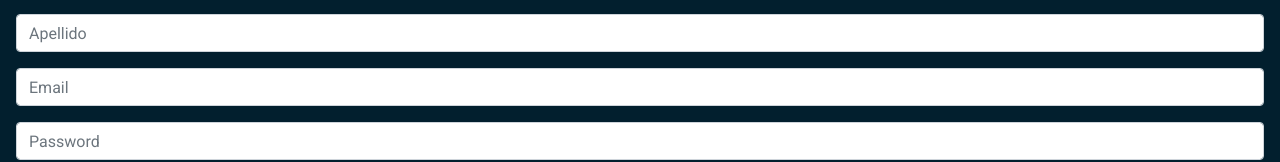
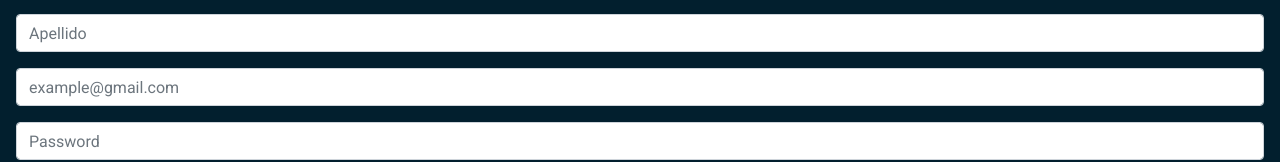
Before and after one commit to Santana20/BenchAppFrontCliente, an Angular app: page /newcliente in a window 1280 px wide. Shown: the part 404-566 px from the top of the page. Built offline with nearby package versions, Linux system fonts and the light colour scheme.

Commit message:
validando email

```diff
--- a/src/app/cliente/create-cliente/create-cliente.component.html
+++ b/src/app/cliente/create-cliente/create-cliente.component.html
@@ -216,13 +216,16 @@
         </div>
 
         <div class="form-group">
-            <input type="email" class="form-control" id="Femail" [(ngModel)]="cliente.email"
-                    name="Femail" required #Femail="ngModel" placeholder="Email">
+            <input input class="input-100" type="email" name="email" placeholder="example@gmail.com " maxlength="39" id="email" class="form-control" [(ngModel)]="cliente.email"
+                     required email  #Femail="ngModel" >
 
             <div class="alert alert-danger"
                     *ngIf="Femail.invalid && (Femail.dirty || Femail.touched)">
                 <div *ngIf="Femail.errors.required">
                         Email es requerida.
+                </div>
+                <div *ngIf="Femail.errors.email">
+                    Email es invalido.
                 </div>
             </div>
         </div>
```
